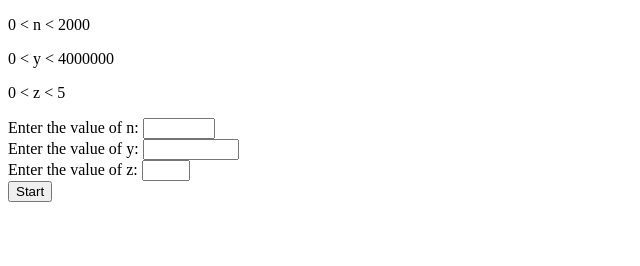
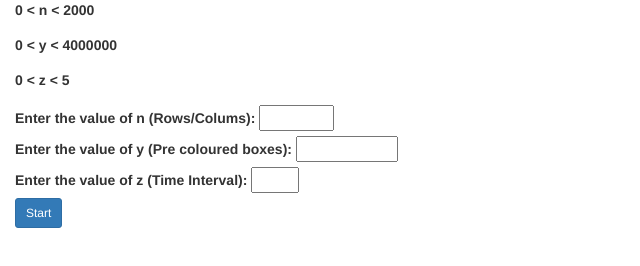
Before and after one commit to newbie1989/html-game, a plain HTML site: page index.html in a window 1280 px wide. Shown: the whole page, without its empty margins (0-640 px from the left). Drawn offline with nearby package versions, Linux system fonts and the light colour scheme.

Commit message:
UI changes

```diff
--- a/index.html
+++ b/index.html
@@ -3,12 +3,12 @@
 
 <head>
     <title></title>
-
+    <link rel="stylesheet" href="https://maxcdn.bootstrapcdn.com/bootstrap/3.3.7/css/bootstrap.min.css">
 <style type="text/css">
 
 	.grid {
 		margin: auto;
-	 border-collapse:collapse;
+	 /*border-collapse:collapse; */
 	}
 
 	.grid td {
@@ -22,26 +22,25 @@
 </head>
 
 <body>
-<form >
-	<div>
-		<p> 0 < n < 2000</p>
-		<p> 0 < y < 4000000</p>
-		<p> 0 < z < 5</p>
+<div  class="container-fluid">
+	<form >
+		<div>
+			<p><label>0 < n < 2000 </label></p>
+			<p><label> 0 < y < 4000000 </label></p>
+			<p><label> 0 < z < 5 </label></p>
 
-	</div>
+		</div>
+		<div>
+			<label>Enter the value of n (Rows/Colums): <input id="matrix-order" required="" type="number"  min="0" max="2000"></input></label><br/>
+			<label>Enter the value of y (Pre coloured boxes): <input id="colored-boxes" required="" type="number"  min="0" max="4000000"></input></label><br/>
+			<label>Enter the value of z (Time Interval): <input id="time-interval" required="" type="number"  min="0" max="5"></input></label><br/>
 
-	<div>
-		<label>Enter the value of n: <input id="matrix-order" required="" type="number"  min="0" max="2000"></input></label><br/>
-		<label>Enter the value of y: <input id="colored-boxes" required="" type="number"  min="0" max="4000000"></input></label><br/>
-		<label>Enter the value of z: <input id="time-interval" required="" type="number"  min="0" max="5"></input></label><br/>
+			<button type="button" class="btn btn-primary btn-sm" onclick="return start()">Start</button>
+		</div>
+	</form>
+	<div id="game"></div>
+</div>
 
-		<button type="button" onclick="return start()">Start</button>
-	</div>
-
-
-</form>
-
-<div id="game"></div>
 
 <script type="text/javascript">
 
@@ -79,7 +78,7 @@ function start(){
 		}
 
 		if(nonColored === total) {
-			alert("you win");
+			alert("You Win!");
 		  clearInterval(interval)
 		}
 	})
@@ -113,7 +112,7 @@ var interval = setInterval(function(){
 					nonColored-- ;
 					colored++ ;
 				if(colored === total) {
-					alert("you lose");
+					alert("You Lose!");
 				  clearInterval(interval);
 				}
 				return;
```
